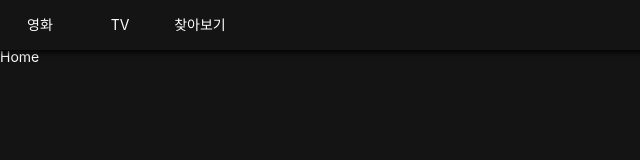
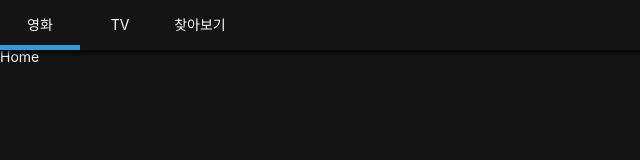
Before and after one commit to 0hhanum/watch-with-me, a React (Create React App) app: page / in a window 1280 px wide. Shown: the top 160 px of the page, without its empty margins (0-640 px from the left). Built offline with nearby package versions, Linux system fonts and the light colour scheme.

Commit message:
10.5 Get current location using withRouter & use logic on styles

```diff
--- a/src/components/Header.js
+++ b/src/components/Header.js
@@ -1,9 +1,10 @@
 import styled from "styled-components";
 // styled-components 를 이용해 react component 를 생성.
 // **style 이 포함된**component 를 만들 수 있게 된다.
-import { Link } from "react-router-dom";
+import { Link, withRouter } from "react-router-dom";
 // 앱 내에 link 가 가려는 페이지가 있으면, 브라우저의 방식이 아닌 js 의 방식으로 이동하게 해준다.
 // 단 <Router> 내에서 사용해야 한다.
+// withRouter => 다른 컴포넌트를 감싸는 컴포넌트.
 
 const Header = styled.header`
   color: white;
@@ -27,6 +28,7 @@
   width: 80px;
   height: 50px;
   text-align: center;
+  border-bottom: 5px solid ${props => props.current ? "#3498db" : "transparent"};
 `;
 
 const SLink = styled(Link)`
@@ -36,20 +38,27 @@
   justify-content: center;
   `;
 
-export default () => (
+const HeaderComponent = ({ location: { pathname } }) => {
+    // withRouter 에서 props 를 전달받는다.
+    return (
         <Header>
             {/* styled component <List> 를 이용. */}
             <List>
-            <Item>
+                {/* current => styled-component 에서 가능한 컴포넌트에 prop 지정. */}
+                <Item current={pathname === "/"}>
                     <SLink to="/">영화</SLink>
                     {/* react-router <Link> 는 to 를 사용. */}
                 </Item>
-            <Item>
+                <Item current={pathname === "/tv"}>
                     <SLink to="/tv">TV</SLink>
                 </Item>
-            <Item>
+                <Item current={pathname === "/search"}>
                     <SLink to="/search">찾아보기</SLink>
                 </Item>
             </List>
         </Header>
-)
+    );
+}
+
+export default withRouter(HeaderComponent);
+// withRouter 는 함수를 받는거임 (개념이).
```
Lines whose indentation alone changed are shown as unchanged.
